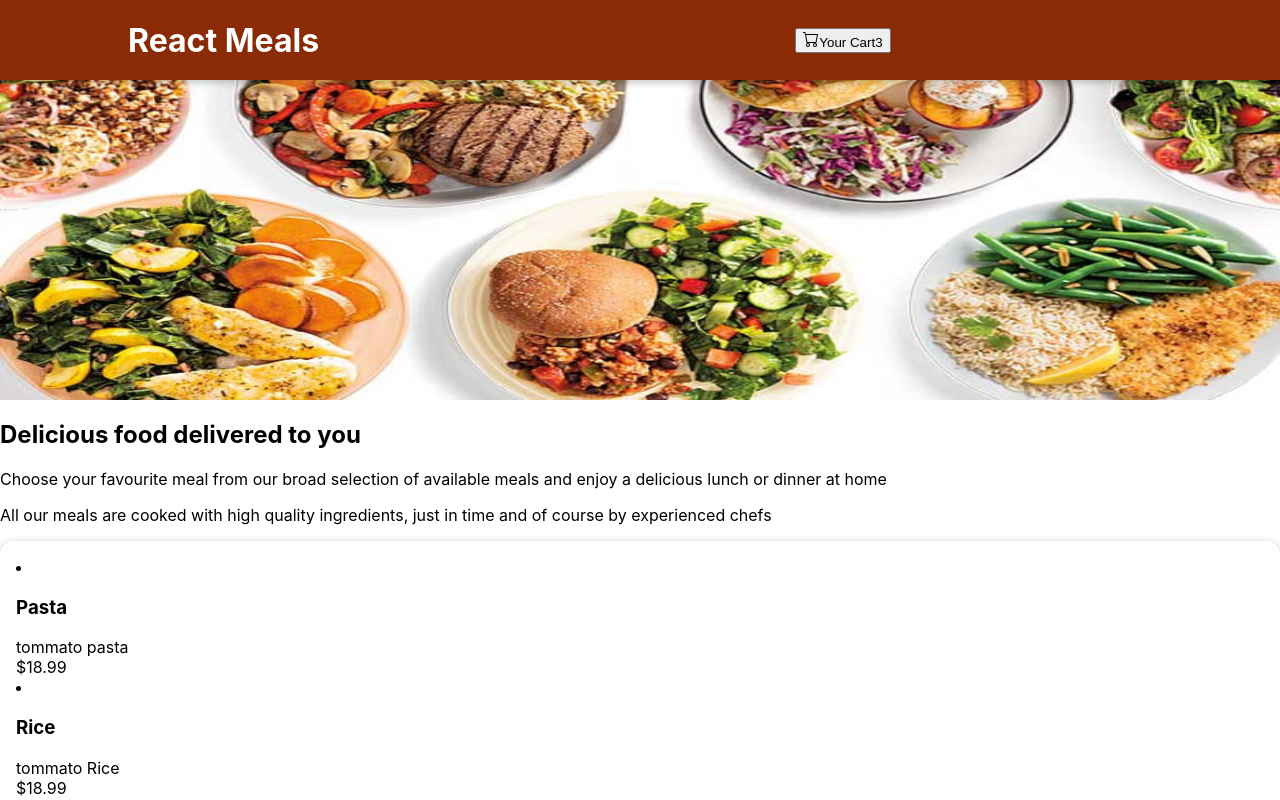
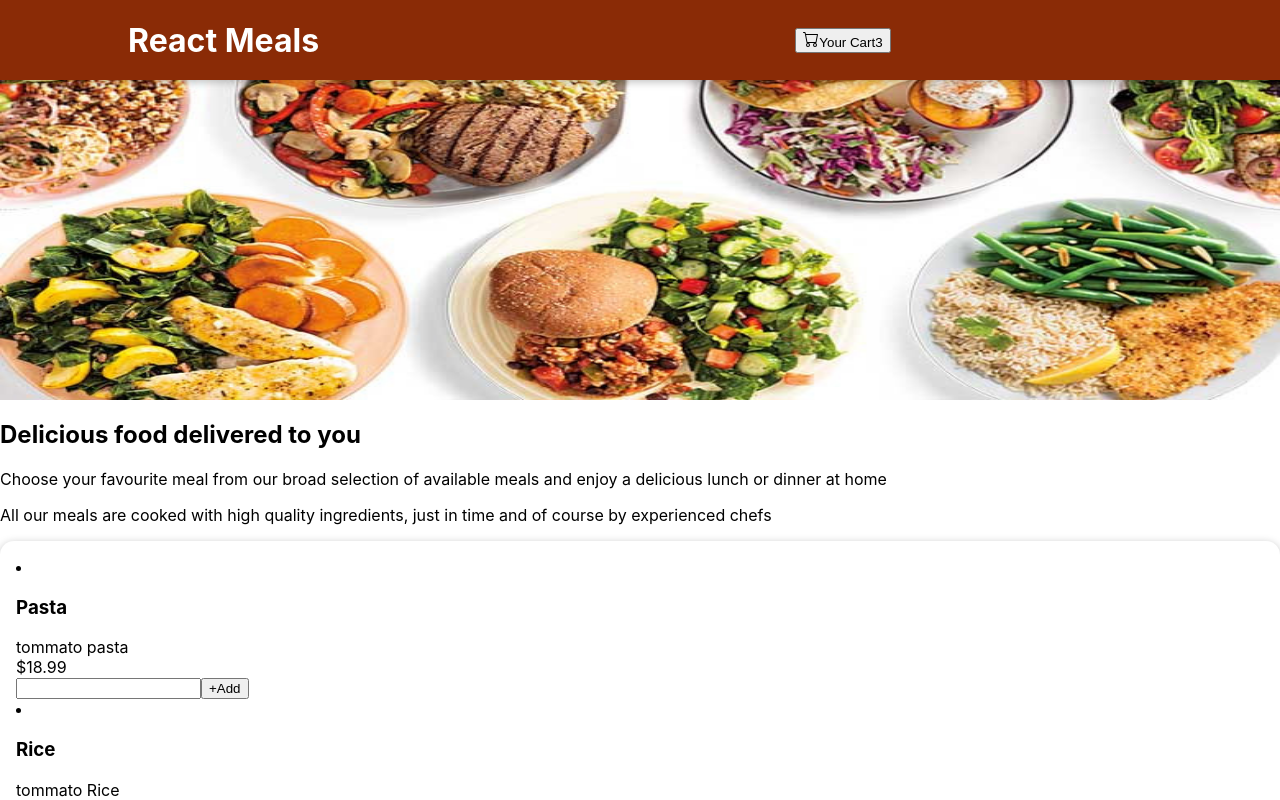
Before and after one commit to SamaMansour/React-meals, a React (Create React App) app: page / in a window 1280 px wide. Shown: the top 800 px of the page. Built offline with nearby package versions, Linux system fonts and the light colour scheme.

Commit message:
Add meal item form

```diff
--- a/src/components/Meals/MealItem/MealItem.js
+++ b/src/components/Meals/MealItem/MealItem.js
@@ -1,4 +1,5 @@
 import classes from './MealItem.module.css';
+import MealItemForm from './MealItemForm';
 
 const MealItem = (props) =>{
 const price = `$${props.price.toFixed(2)}`;
@@ -9,6 +10,9 @@ return <li className={classes.meal}>
         <div>{props.description}</div>
         <div>{price}</div>
     </div>
+    <div>
+        <MealItemForm></MealItemForm>
+    </div>
 </li>
 }
 
--- /dev/null
+++ b/src/components/Meals/MealItem/MealItemForm.js
@@ -0,0 +1,10 @@
+import classes from './MealItemForm.module.css';
+
+const MealItemForm = props => {
+    return <form>
+        <input/>
+        <button>+Add</button>
+    </form>
+}
+
+export default MealItemForm;
```
Also changed, not shown: src/components/Meals/MealItem/MealItemForm.module.css (added).
